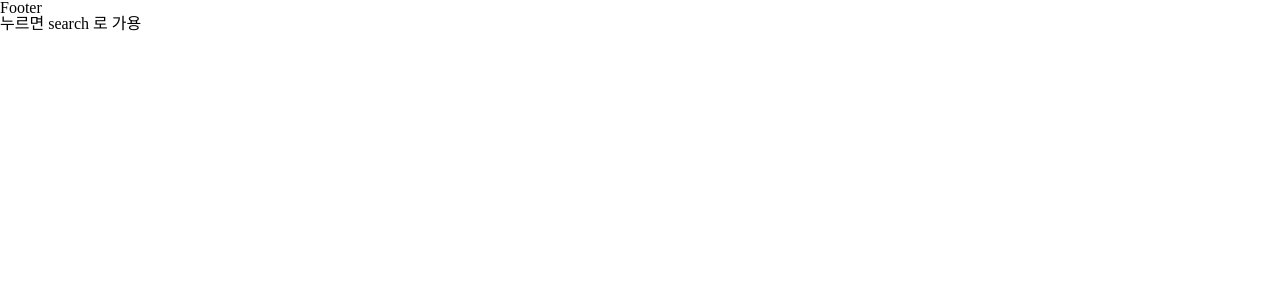
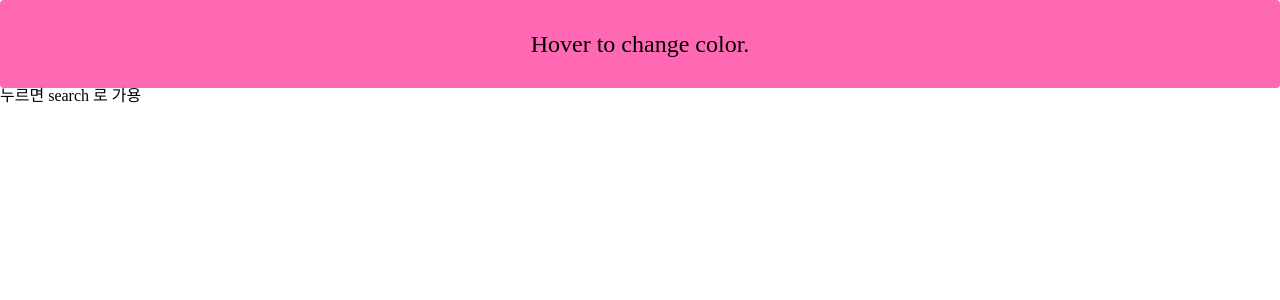
Before and after one commit to likelion-6team/6team-front, a React (Create React App) app: page / in a window 1280 px wide. Shown: the top 300 px of the page. Built offline with nearby package versions, Linux system fonts and the light colour scheme.

Commit message:
test: emotion js 예시

```diff
--- a/src/App.tsx
+++ b/src/App.tsx
@@ -1,10 +1,13 @@
 import { Suspense } from "react";
 import Footer from "./components/Footer";
 import RoutesSetting from "./Routes";
+import { Global } from "@emotion/react";
+import reset from "./styles/reset";
 
 function App() {
   return (
     <Suspense fallback={<div />}>
+      <Global styles={reset} />
       <Footer />
       <RoutesSetting />
     </Suspense>
--- a/src/components/Footer.tsx
+++ b/src/components/Footer.tsx
@@ -1,5 +1,18 @@
+/** @jsxImportSource @emotion/react */
+import { css } from "@emotion/react";
 import React from "react";
 
+const divStyle = css`
+  background-color: hotpink;
+  font-size: 24px;
+  border-radius: 4px;
+  padding: 32px;
+  text-align: center;
+  &:hover {
+    color: white;
+  }
+`;
+
 export default function Footer() {
-  return <div>Footer</div>;
+  return <div css={divStyle}>Hover to change color.</div>;
 }
--- a/src/components/Home/index.tsx
+++ b/src/components/Home/index.tsx
@@ -1,8 +1,11 @@
-import React from "react";
 import { useNavigate } from "react-router-dom";
 
 export default function Home() {
   const navigate = useNavigate();
 
-  return <div onClick={() => navigate(`/search`)}>누르면 search 로 가용</div>;
+  return (
+    <>
+      <div onClick={() => navigate(`/search`)}>누르면 search 로 가용</div>
+    </>
+  );
 }
--- a/src/index.tsx
+++ b/src/index.tsx
@@ -2,8 +2,7 @@ import React from "react";
 import ReactDOM from "react-dom/client";
 import App from "./App";
 import reportWebVitals from "./reportWebVitals";
-import { Global } from "@emotion/react";
-import reset from "./styles/reset";
+
 import { BrowserRouter } from "react-router-dom";
 
 const root = ReactDOM.createRoot(
@@ -12,7 +11,6 @@ const root = ReactDOM.createRoot(
 root.render(
   <React.StrictMode>
     <BrowserRouter>
-      <Global styles={reset} />
       <App />
     </BrowserRouter>
   </React.StrictMode>
```
